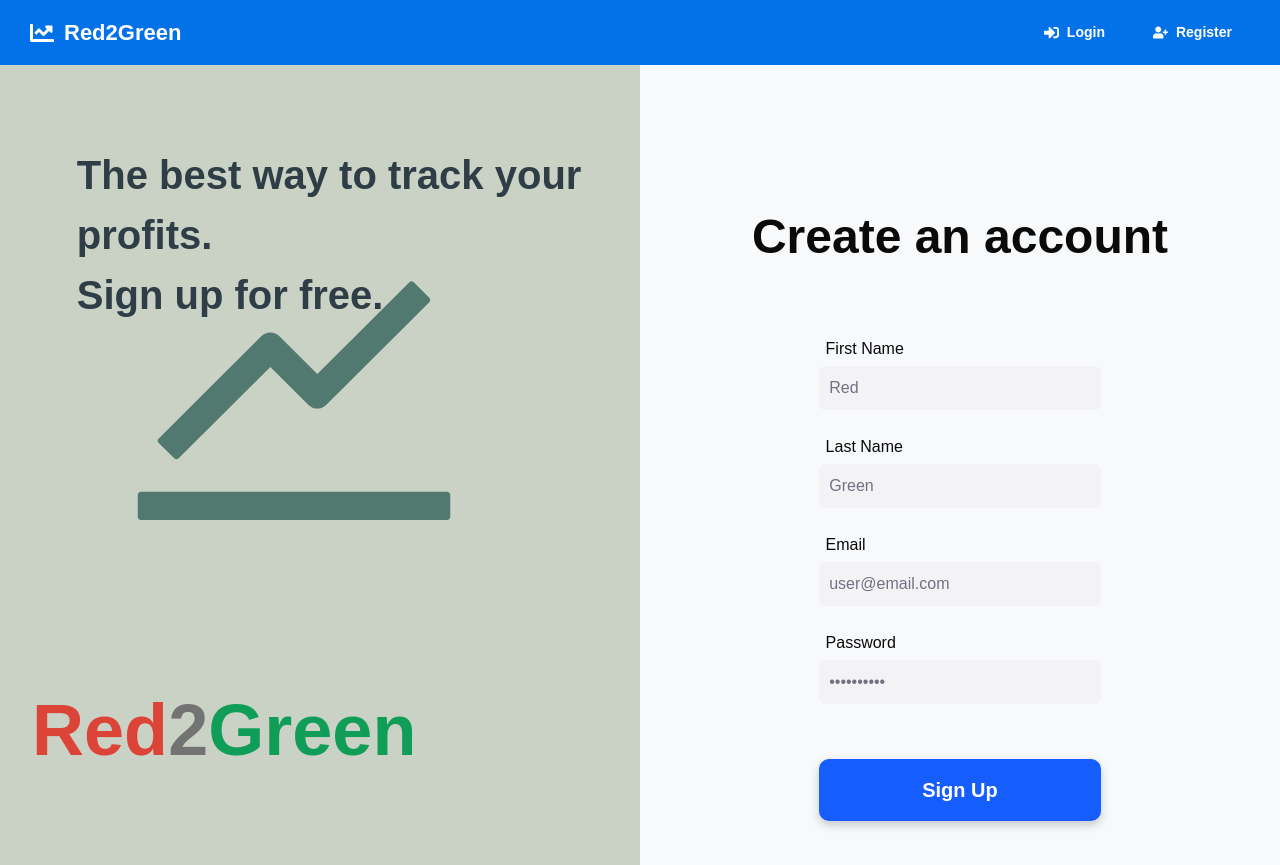
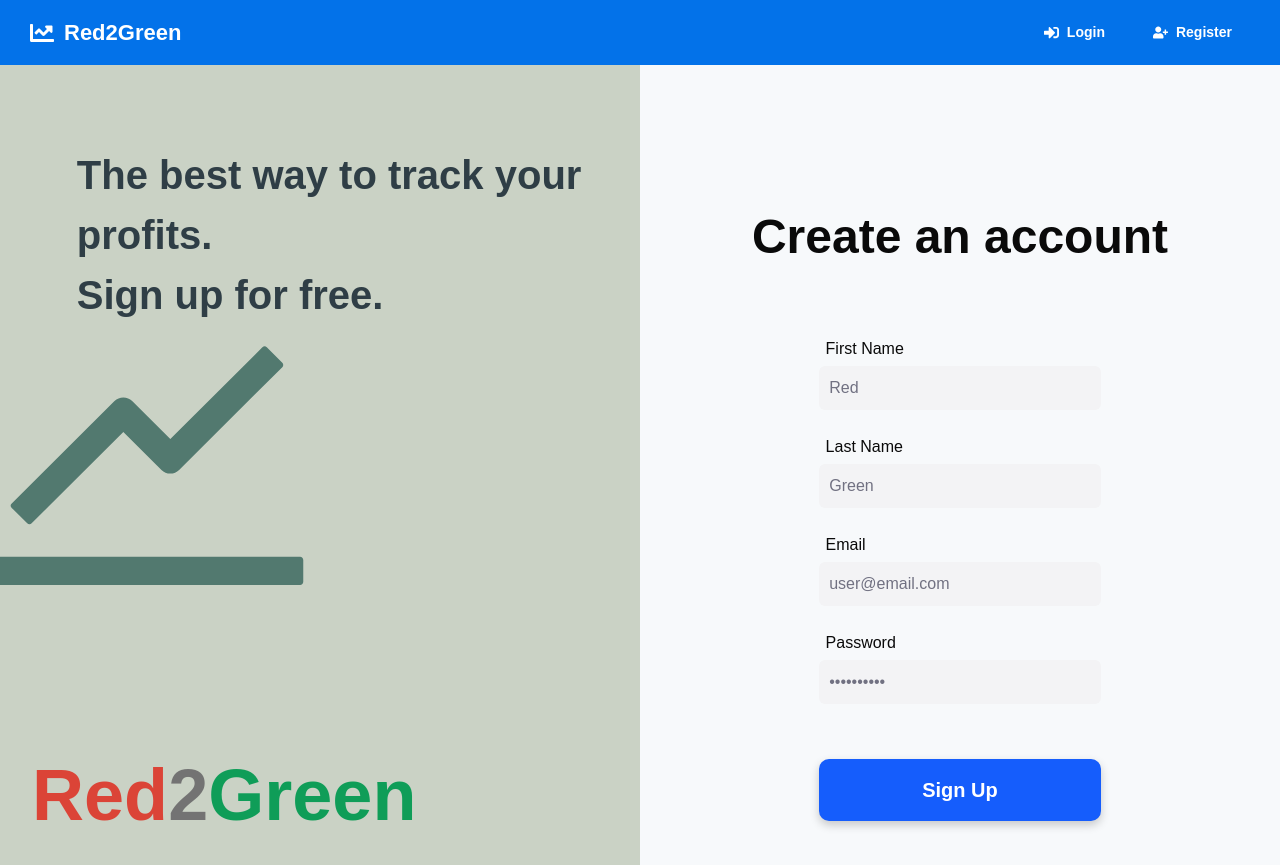
Before and after one commit to UFRed2Green/Red2Green, a Next.js app in the folder client/: page /auth/register in a window 1280 px wide. Built offline with nearby package versions, Linux system fonts and the light colour scheme.

Commit message:
Fix white space beneath register section

```diff
--- a/client/src/app/styles/auth.css
+++ b/client/src/app/styles/auth.css
@@ -4,7 +4,7 @@
 .auth-container {
     background-color: #F7F9FB;
     display: flex;
-    height: 100vh;
+    min-height: 100vh;
 }
 
 .auth-form-container {
@@ -98,6 +98,8 @@
 .auth-hero-section-container {
     flex: 1;
     background-color: #CAD2C5;
+    position: relative;
+    min-height: 100vh;
 }
 
 .welcome-text {
```
